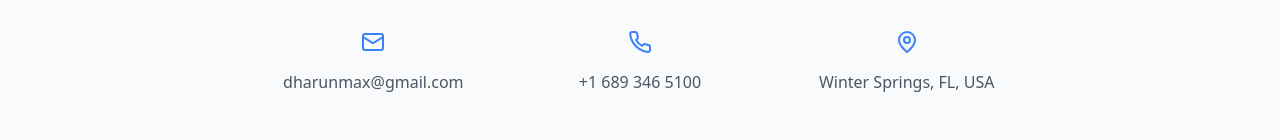
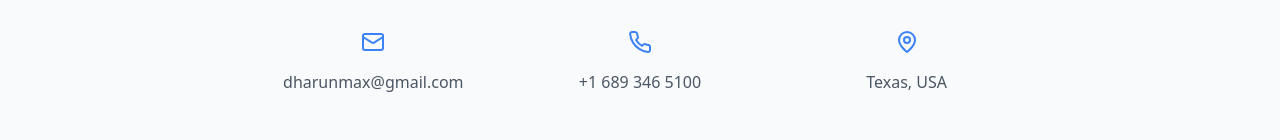
Before and after one commit to R-Dharun/My-Portfolio-1, a React (Vite) app: page / in a window 1280 px wide. Shown: the part 4134-4274 px from the top of the page. Built offline with nearby package versions, Linux system fonts and the light colour scheme; no server answers.

Commit message:
Commit
Change in the City and State

```diff
--- a/src/components/Contact.tsx
+++ b/src/components/Contact.tsx
@@ -55,7 +55,7 @@
             </div>
             <div className="text-center">
               <MapPin className="mx-auto mb-4 text-blue-500" size={24} />
-              <p className="text-gray-600">Winter Springs, FL, USA</p>
+              <p className="text-gray-600"> Texas, USA</p>
             </div>
           </div>
           <form ref={formRef} onSubmit={handleSubmit} className="space-y-6">
```
